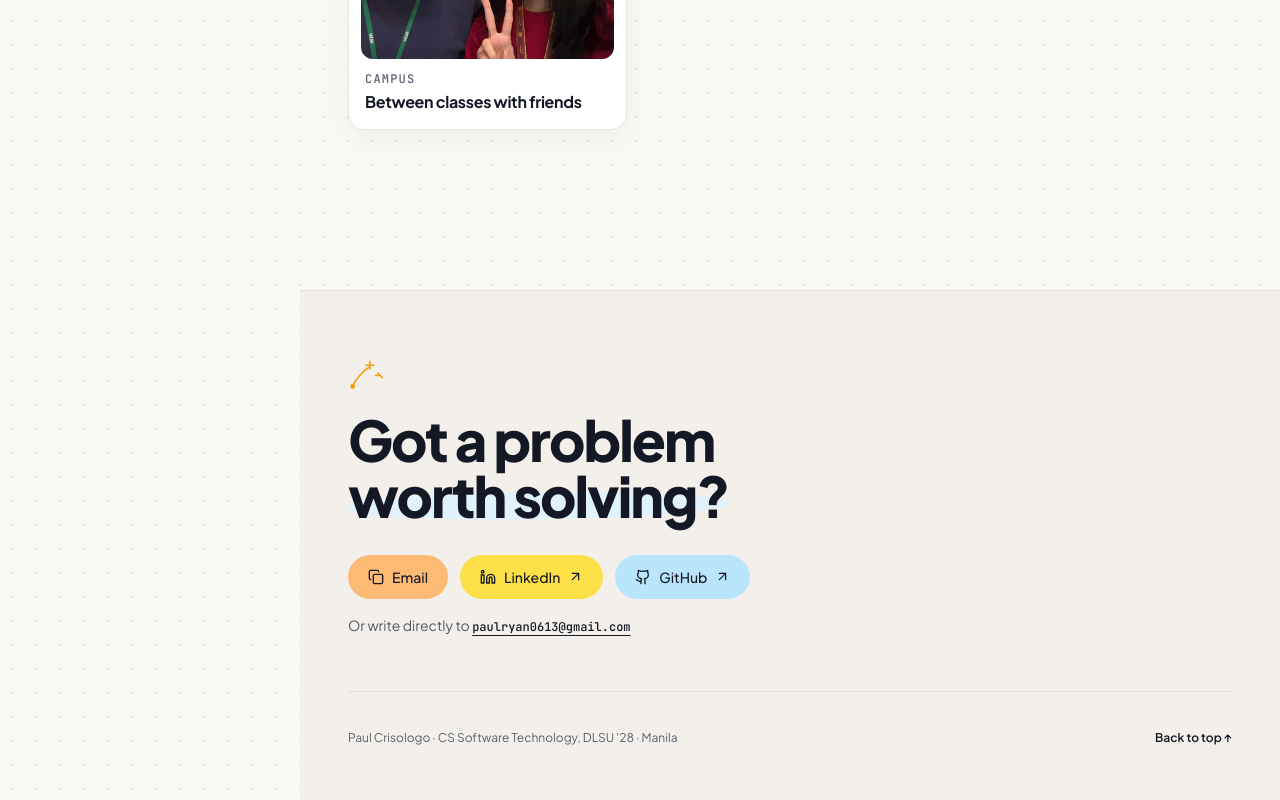
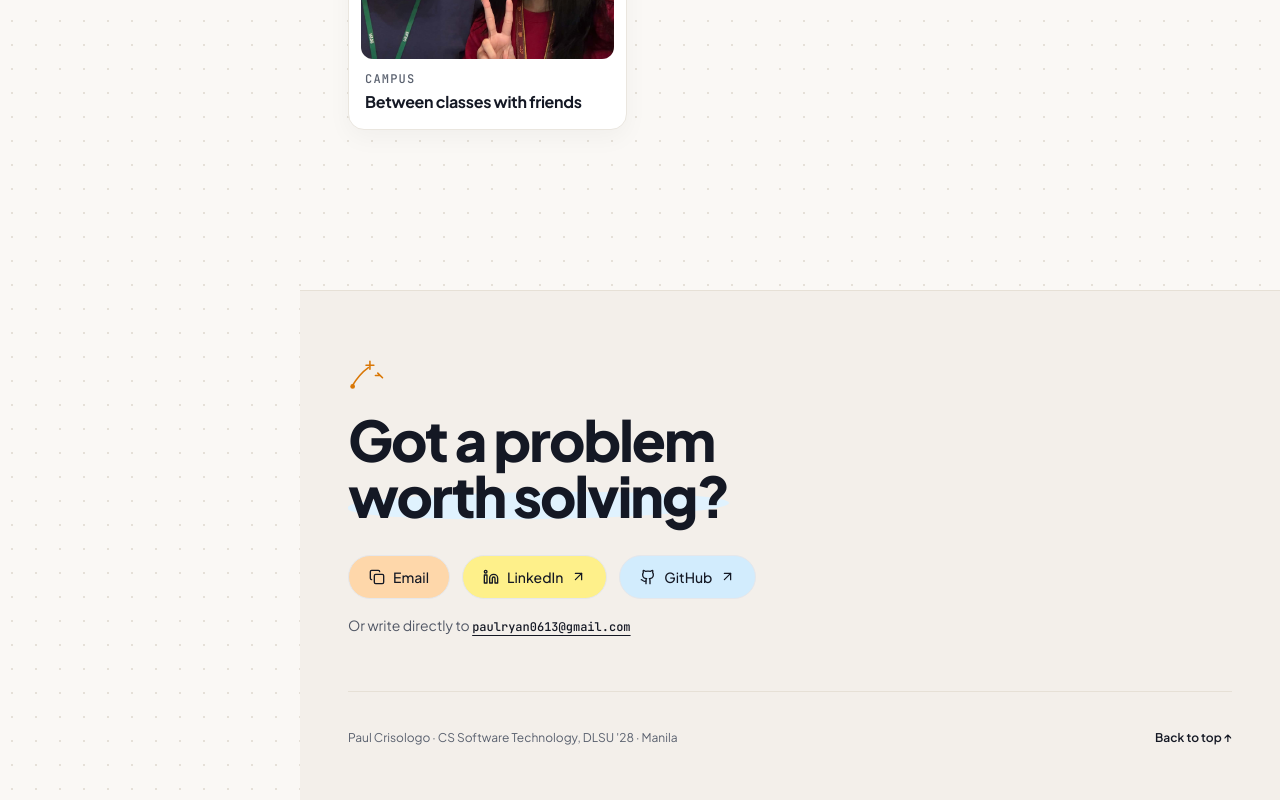
Before and after one commit to isthatpaul/Portfolio, a Next.js app: page /life in a window 1280 px wide. Shown: the part 1263-2063 px from the top of the page. Built offline with nearby package versions, Linux system fonts and the light colour scheme.

Commit message:
style(footer): soften footer pills into tokenized stationery pastel palette

```diff
--- a/design-system/paul-crisologo-career-portfolio/tokens.css
+++ b/design-system/paul-crisologo-career-portfolio/tokens.css
@@ -14,6 +14,12 @@
   --color-accent-strong: #BDE3FA;
   --color-accent-dot: #0369A1;
   --color-highlight-amber: #FEF3C7;
+  --color-pill-peach: #FED7AA;
+  --color-pill-peach-hover: #FDBA74;
+  --color-pill-butter: #FEF08A;
+  --color-pill-butter-hover: #FDE68A;
+  --color-pill-sky: #D2ECFD;
+  --color-spark-amber: #D97706;
   --color-destructive: #B42318;
   --color-border: #EAE6DF;
   --color-border-footer: #E6E0D6;
--- a/src/components/layout/Footer.tsx
+++ b/src/components/layout/Footer.tsx
@@ -40,7 +40,7 @@ export function Footer() {
       <footer className="mb-0 w-full scroll-mt-36 border-t border-footer-line bg-footer-surface lg:scroll-mt-6" id="footer">
         <div className="mx-auto max-w-5xl px-6 pb-10 pt-16 sm:px-12">
           <div>
-            <svg aria-hidden="true" className="-ml-1 mb-2 h-11 w-11 text-[#F59E0B]" fill="none" viewBox="0 0 56 56">
+            <svg aria-hidden="true" className="-ml-1 mb-2 h-11 w-11 text-spark-amber" fill="none" viewBox="0 0 56 56">
               <path d="M10 40C16 30 21 23 31 16" stroke="currentColor" strokeLinecap="round" strokeWidth="2" />
               <path d="M33 8V18M28 13H38M43 23L49 29M46 26H40" stroke="currentColor" strokeLinecap="round" strokeWidth="2" />
               <circle cx="11" cy="40" fill="currentColor" r="3" />
@@ -57,7 +57,7 @@ export function Footer() {
             <div className="mt-8 flex flex-wrap gap-3">
               <button
                 aria-label={copied ? "Email copied to clipboard" : `Copy ${links.email} email address`}
-                className="inline-flex min-h-11 items-center gap-2 rounded-full bg-[#FDBA74] px-5 py-2.5 text-sm font-medium text-ink transition-transform duration-200 hover:-translate-y-0.5"
+                className="inline-flex min-h-11 items-center gap-2 rounded-full border border-ink/10 bg-pill-peach px-5 py-2.5 text-sm font-medium text-ink transition-all duration-200 hover:-translate-y-0.5 hover:bg-pill-peach-hover"
                 onClick={handleCopyEmail}
                 type="button"
               >
@@ -65,7 +65,7 @@ export function Footer() {
                 {copied ? "Email copied" : editorialFooter.emailLabel}
               </button>
               <a
-                className="inline-flex min-h-11 items-center gap-2 rounded-full bg-[#FDE047] px-5 py-2.5 text-sm font-medium text-ink transition-transform duration-200 hover:-translate-y-0.5"
+                className="inline-flex min-h-11 items-center gap-2 rounded-full border border-ink/10 bg-pill-butter px-5 py-2.5 text-sm font-medium text-ink transition-all duration-200 hover:-translate-y-0.5 hover:bg-pill-butter-hover"
                 href={links.linkedin}
                 rel="noreferrer"
                 target="_blank"
@@ -75,7 +75,7 @@ export function Footer() {
                 <ArrowUpRight aria-hidden="true" size={15} />
               </a>
               <a
-                className="inline-flex min-h-11 items-center gap-2 rounded-full bg-[#BAE6FD] px-5 py-2.5 text-sm font-medium text-ink transition-transform duration-200 hover:-translate-y-0.5"
+                className="inline-flex min-h-11 items-center gap-2 rounded-full border border-ink/10 bg-pill-sky px-5 py-2.5 text-sm font-medium text-ink transition-all duration-200 hover:-translate-y-0.5 hover:bg-accent-strong"
                 href={links.github}
                 rel="noreferrer"
                 target="_blank"
--- a/tailwind.config.ts
+++ b/tailwind.config.ts
@@ -23,6 +23,12 @@ const config: Config = {
         "accent-strong": "var(--color-accent-strong)",
         "accent-dot": "var(--color-accent-dot)",
         amber: "var(--color-highlight-amber)",
+        "pill-peach": "var(--color-pill-peach)",
+        "pill-peach-hover": "var(--color-pill-peach-hover)",
+        "pill-butter": "var(--color-pill-butter)",
+        "pill-butter-hover": "var(--color-pill-butter-hover)",
+        "pill-sky": "var(--color-pill-sky)",
+        "spark-amber": "var(--color-spark-amber)",
         line: "var(--color-border)",
         "footer-line": "var(--color-border-footer)",
       },
```
